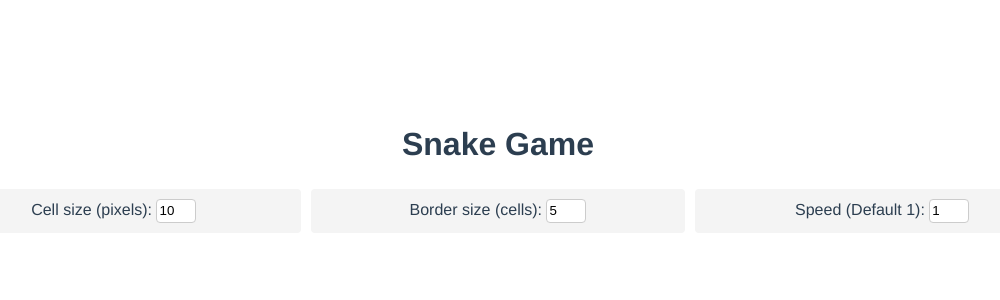
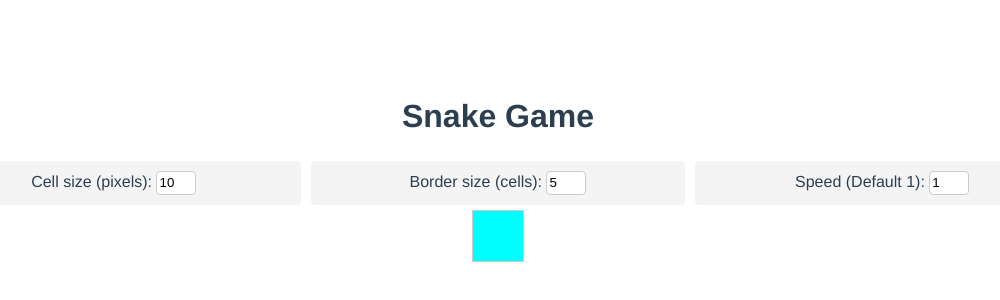
Before and after one commit to Stormeal/Snake-Game, a Vue app: page / in a window 1280 px wide. Shown: the part 286-586 px from the top of the page, without its empty margins (142-1142 px from the left). Built offline with nearby package versions, Linux system fonts and the light colour scheme.

Commit message:
refactor(app): Minor adjustments

```diff
--- a/src/App.js
+++ b/src/App.js
@@ -1,9 +1,11 @@
-import SnakeCanvas from "./components/SnakeCanvas"
+import SnakeCanvas from "./components/SnakeCanvas/SnakeCanvas.vue"
+import TestComponent from "./components/Test/TestComponent.vue"
 
 export default {
   name: 'App',
   components: {
-    SnakeCanvas
+    SnakeCanvas,
+    TestComponent
   },
   data() {
     return {
--- a/src/App.vue
+++ b/src/App.vue
@@ -14,6 +14,8 @@
       Speed (Default 1):
       <input type="number" min="1" v-model.number="speed" />
     </div>
+    <br>
+    <SnakeCanvas :cellSize="cellSize" :boardSize="boardSize" :speed="speed" ></SnakeCanvas>
   </div>
 </template>
 
--- a/src/main.js
+++ b/src/main.js
@@ -1,4 +1,9 @@
-import { createApp } from 'vue'
-import App from './App.vue'
+import { createApp, h } from "vue";
+import App from "./App.vue";
 
-createApp(App).mount('#app')
+// createApp(App).mount('#app')
+const app = createApp({
+  render: () => h(App),
+});
+
+app.mount("#app");
```
